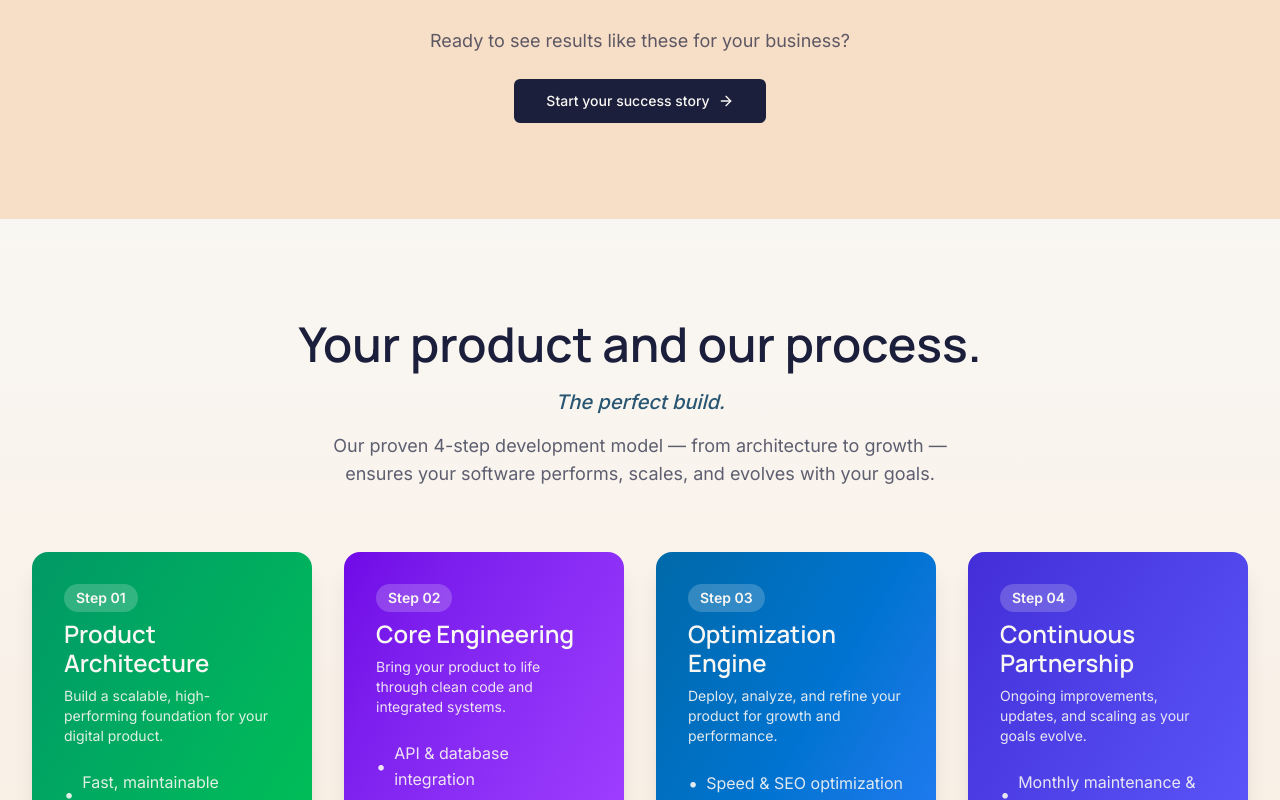
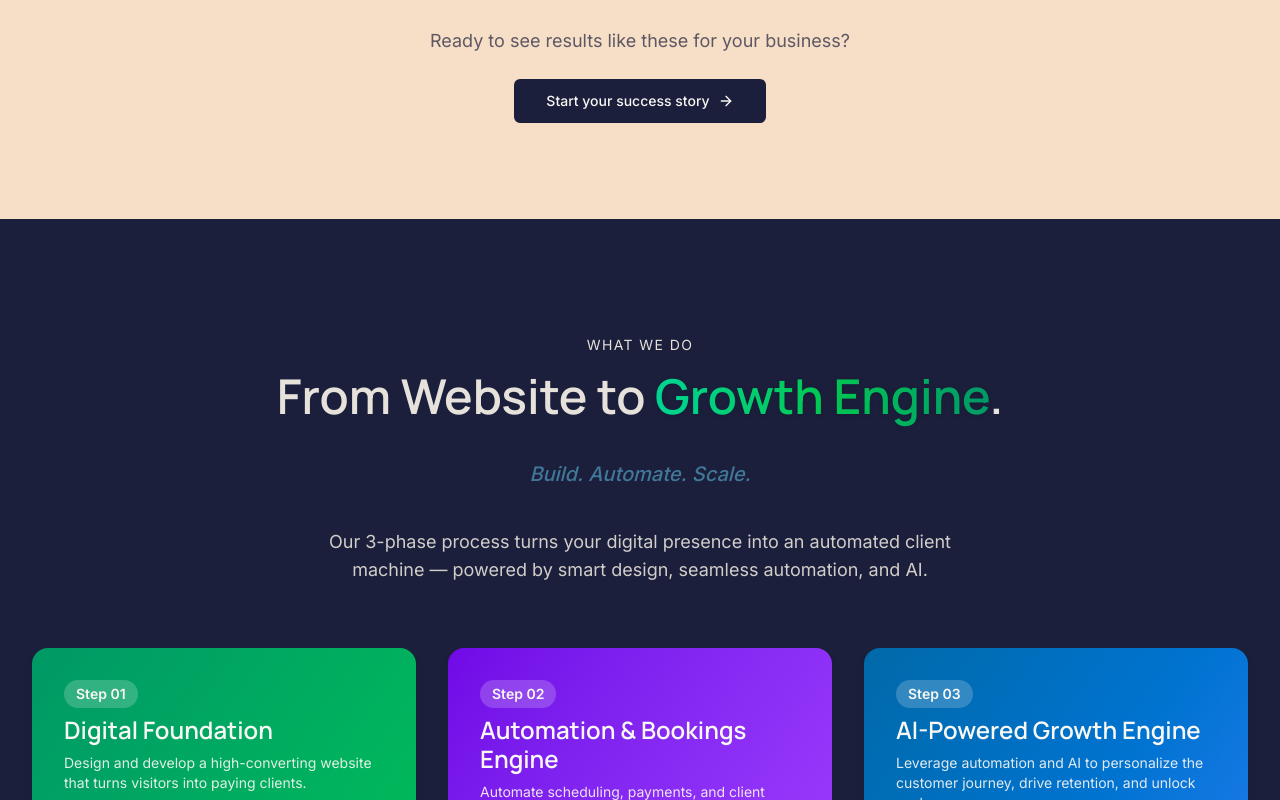
Before and after one commit to benthuro21/NorthHighDigital, a Next.js app: page / in a window 1280 px wide. Shown: the part 2000-2800 px from the top of the page. Built offline with nearby package versions, Linux system fonts and the light colour scheme.

Commit message:
fixed process section; all that's left is case study ui (switch to carousel of individual case study cards); meet the founders section; testimonials switched to trustpilot; footer

```diff
--- a/src/app/(site)/_components/hero.tsx
+++ b/src/app/(site)/_components/hero.tsx
@@ -2,7 +2,7 @@
 
 import { motion } from "framer-motion";
 import Link from "next/link";
-import { ArrowRight } from "lucide-react";
+import { ArrowRight, ChevronDown } from "lucide-react";
 import { Button } from "./ui/button";
 import { siteConfig } from "@/site.config";
 import { TypingText } from "./ui/typingtext";
@@ -89,6 +89,14 @@ export function Hero() {
           </motion.div>
         </motion.div>
       </div>
+      {/* Scroll Indicator */}
+      <motion.div
+        className="absolute bottom-8 flex flex-col items-center text-foreground/60"
+        animate={{ y: [0, 8, 0] }}
+        transition={{ repeat: Infinity, duration: 1.5, ease: "easeInOut" }}
+      >
+        <ChevronDown className="h-6 w-6" />
+      </motion.div>
     </section>
   );
 }
--- a/src/app/(site)/_components/process.tsx
+++ b/src/app/(site)/_components/process.tsx
@@ -8,50 +8,38 @@ export function Process() {
   const steps = [
     {
       id: "Step 01",
-      title: "Product Architecture",
+      title: "Digital Foundation",
       subtitle:
-        "Build a scalable, high-performing foundation for your digital product.",
+        "Design and develop a high-converting website that turns visitors into paying clients.",
       color: "from-emerald-600 to-green-500",
       results: [
-        "Fast, maintainable codebase",
-        "Modern stack setup (Next.js, TypeScript)",
-        "Pixel-perfect UI/UX",
+        "Mobile-responsive and SEO-optimized design",
+        "Modern architecture (Next.js + TypeScript)",
+        "Built-in booking and CRM integrations",
       ],
     },
     {
       id: "Step 02",
-      title: "Core Engineering",
+      title: "Automation & Bookings Engine",
       subtitle:
-        "Bring your product to life through clean code and integrated systems.",
+        "Automate scheduling, payments, and client communication to save time and increase conversions.",
       color: "from-violet-700 to-purple-500",
       results: [
-        "API & database integration",
-        "Robust feature implementation",
-        "Automated testing & CI/CD",
+        "Integrated booking systems (Calendly, custom, etc.)",
+        "Automated confirmations and reminders",
+        "Payment collection and CRM syncing",
       ],
     },
     {
       id: "Step 03",
-      title: "Optimization Engine",
+      title: "AI-Powered Growth Engine",
       subtitle:
-        "Deploy, analyze, and refine your product for growth and performance.",
+        "Leverage automation and AI to personalize the customer journey, drive retention, and unlock scale.",
       color: "from-sky-700 to-blue-500",
       results: [
-        "Speed & SEO optimization",
-        "Scalable infrastructure",
-        "Continuous improvements",
-      ],
-    },
-    {
-      id: "Step 04",
-      title: "Continuous Partnership",
-      subtitle:
-        "Ongoing improvements, updates, and scaling as your goals evolve.",
-      color: "from-indigo-700 to-indigo-500",
-      results: [
-        "Monthly maintenance & support",
-        "Feature expansion & new releases",
-        "Growth analytics & insights",
+        "Chatbots and voice AI for 24/7 lead capture",
+        "Automated follow-ups and data insights",
+        "Continuous optimization and performance tracking",
       ],
     },
   ];
@@ -59,7 +47,7 @@ export function Process() {
   return (
     <section
       id="process"
-      className="py-24 bg-gradient-to-b from-background to-muted/20"
+      className="py-24 bg-foreground from-foreground to-foreground/20"
     >
       <div className="max-w-7xl mx-auto px-4 sm:px-6 lg:px-8">
         {/* Header */}
@@ -70,31 +58,57 @@ export function Process() {
           viewport={{ once: true }}
           className="text-center mb-16"
         >
-          <h2 className="text-4xl sm:text-5xl font-bold font-heading mb-4">
-            Your product and our process.
+          {/* Preheading */}
+          <p className="text-sm uppercase tracking-widest text-border mb-3 mt-5">
+            What We Do
+          </p>
+
+          {/* Main Heading */}
+          <h2 className="text-5xl sm:text-5xl font-bold font-heading mb-9 text-border">
+            From Website to{" "}
+            <span className="bg-gradient-to-r from-emerald-400 via-green-500 to-emerald-600 bg-clip-text text-transparent drop-shadow-sm">
+              Growth Engine
+            </span>
+            .
           </h2>
-          <p className="text-xl text-accent font-medium italic">
-            The perfect build.
+
+          {/* Subheading */}
+          <p className="text-xl text-lighterblue font-medium italic">
+            Build. Automate. Scale.
           </p>
-          <p className="text-lg text-foreground/70 max-w-2xl mx-auto mt-4 font-body">
-            Our proven 4-step development model — from architecture to growth —
-            ensures your software performs, scales, and evolves with your goals.
+
+          {/* Description */}
+          <p className="text-lg text-border/90 max-w-2xl mx-auto mt-10 font-body">
+            Our 3-phase process turns your digital presence into an automated
+            client machine — powered by smart design, seamless automation, and
+            AI.
           </p>
         </motion.div>
 
         {/* Steps */}
-        <div className="grid grid-cols-1 md:grid-cols-2 lg:grid-cols-4 gap-8">
+        <div className="grid grid-cols-1 md:grid-cols-3 gap-8">
           {steps.map((step, index) => (
             <motion.div
               key={step.id}
               initial={{ opacity: 0, y: 20 }}
               whileInView={{ opacity: 1, y: 0 }}
-              transition={{ duration: 0.6, delay: index * 0.1 }}
+              transition={{ duration: 0.4, delay: index * 0.1 }}
               viewport={{ once: true }}
-              whileHover={{ y: -8 }}
-              className={`rounded-2xl p-8 text-background bg-gradient-to-br ${step.color} shadow-xl flex flex-col justify-between`}
+              whileHover={{
+                scale: 1.05, // ← You can increase/decrease this for more/less grow
+                boxShadow:
+                  "0 0 30px rgba(255,255,255,0.15), 0 0 50px rgba(0,255,100,0.1)",
+              }}
+              className={`relative rounded-2xl h-[535px] p-8 text-background bg-gradient-to-br ${step.color} shadow-lg flex flex-col justify-between transition-all duration-300`}
             >
-              <div>
+              {/* Radiate Glow (subtle pulse effect) */}
+              <motion.div
+                className="absolute inset-0 rounded-2xl bg-white/10 opacity-0 pointer-events-none"
+                whileHover={{ opacity: 0.15 }}
+                transition={{ duration: 0.15 }}
+              />
+
+              <div className="relative z-10">
                 <div className="flex items-center gap-2 mb-2">
                   <span className="text-sm font-semibold bg-background/20 px-3 py-1 rounded-full">
                     {step.id}
@@ -121,7 +135,7 @@ export function Process() {
                 rel="noopener noreferrer"
                 whileHover={{ scale: 1.05 }}
                 whileTap={{ scale: 0.95 }}
-                className="inline-flex items-center gap-2 text-background/80 font-semibold mt-8"
+                className="inline-flex items-center gap-2 text-background/80 font-semibold mt-8 relative z-10"
               >
                 Learn More <ArrowRight className="w-4 h-4" />
               </motion.a>
@@ -133,29 +147,33 @@ export function Process() {
         <motion.div
           initial={{ opacity: 0, y: 20 }}
           whileInView={{ opacity: 1, y: 0 }}
-          transition={{ duration: 0.6, delay: 0.4 }}
+          transition={{ duration: 0.6, delay: 0.3 }}
           viewport={{ once: true }}
-          className="text-center mt-20"
+          className="text-center mt-18"
         >
-          <div className="bg-muted/50 rounded-2xl p-10 max-w-2xl mx-auto">
-            <h3 className="text-2xl font-semibold font-heading mb-4">
-              Ready to start building?
+          <h3 className="text-3xl font-bold text-border mb-3">
+            Ready to build the system your business deserves?
           </h3>
-            <p className="text-foreground/70 mb-6 font-body">
-              Let’s discuss your vision and see how our process can bring it to
-              life — from strategy to launch.
+          <p className="text-border/70 mb-8 font-body">
+            Get a free strategy session and see how automation, AI, and design
+            can unlock new clients for your business.
           </p>
+
           <motion.a
             href={siteConfig.company.calendlyLink}
             target="_blank"
             rel="noopener noreferrer"
             whileHover={{ scale: 1.05 }}
             whileTap={{ scale: 0.95 }}
-              className="inline-flex items-center px-6 py-3 bg-foreground text-background font-semibold rounded-lg hover:bg-foreground/90 transition-colors"
+            transition={{ duration: 0.15 }}
+            className="inline-flex items-center gap-2 px-8 py-3
+               bg-gradient-to-r from-blue-500 to-sky-500
+               text-background font-semibold rounded-full
+               shadow-lg hover:shadow-xl transition-all"
           >
-              Book a Discovery Call
+            Start Your Journey
+            <ArrowRight className="w-4 h-4" />
           </motion.a>
-          </div>
         </motion.div>
       </div>
     </section>
--- a/src/app/globals.css
+++ b/src/app/globals.css
@@ -3,7 +3,8 @@
 :root {
  --background: #F9F7F3;   /* ivory white */
 --foreground: #1B1F3B;   /* ink blue */
---accent: #275572;       /* airy azure */
+--accent: #275572;/* airy azure */
+--lighterblue:  #417799;
 --muted: #F2A35E;        /* light amber */
 --border: #E6E1DA;
 }
@@ -16,6 +17,7 @@
   --color-border: var(--border);
   --font-heading: var(--font-manrope);
   --font-body: var(--font-inter);
+  --color-lighterblue: var(--lighterblue);
 }
 
 * {
--- a/src/app/page.tsx
+++ b/src/app/page.tsx
@@ -8,6 +8,7 @@ import { WhyUs } from "./(site)/_components/why-us";
 import { Testimonials } from "./(site)/_components/testimonials";
 import { Contact } from "./(site)/_components/contact";
 import { Footer } from "./(site)/_components/footer";
+import { MeetTheFounders } from "./(site)/_components/meet-the-founders";
 
 export default function Home() {
   return (
@@ -19,6 +20,7 @@ export default function Home() {
         {/* <Services /> */}
         <CaseStudies />
         <Process />
+        <MeetTheFounders />
         <WhyUs />
         <Testimonials />
         <Contact />
```
Also changed, not shown: src/app/(site)/_components/meet-the-founders.tsx (+61 -49 lines). Lines whose indentation alone changed are shown as unchanged.
